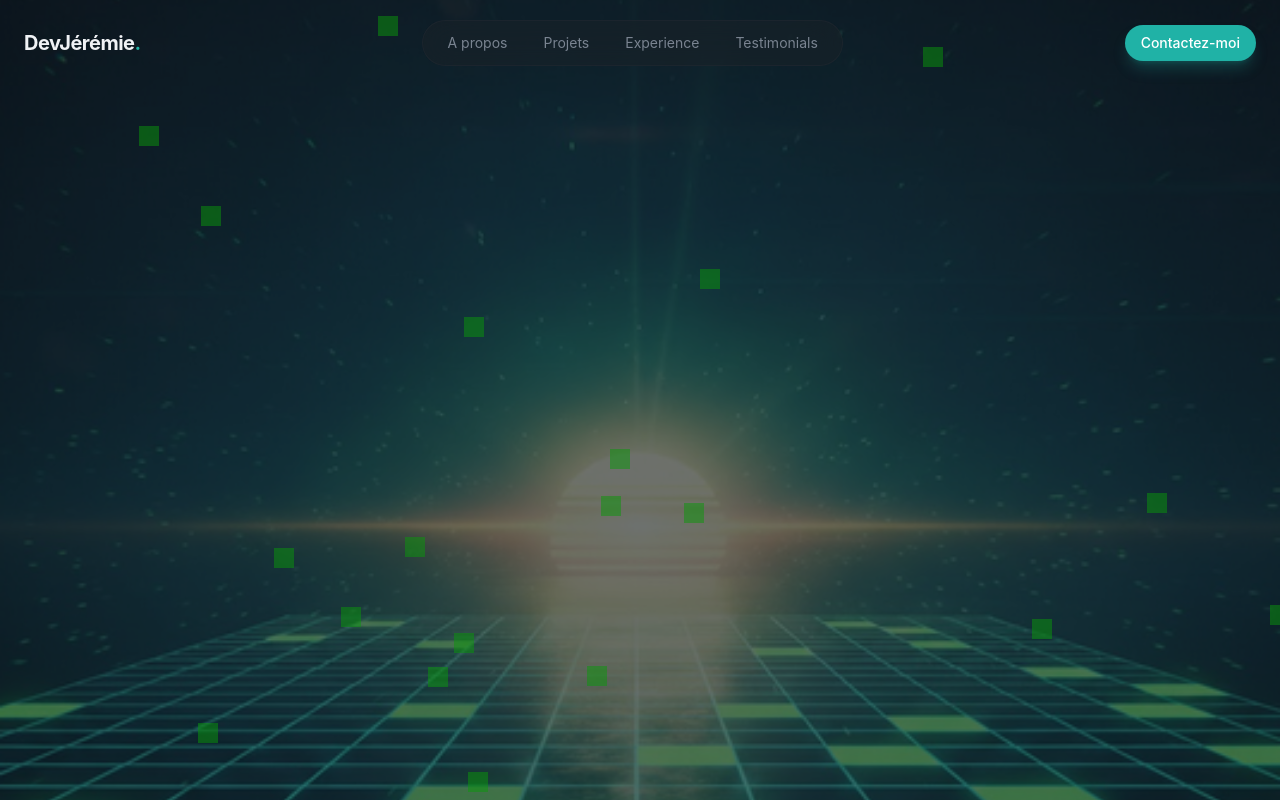
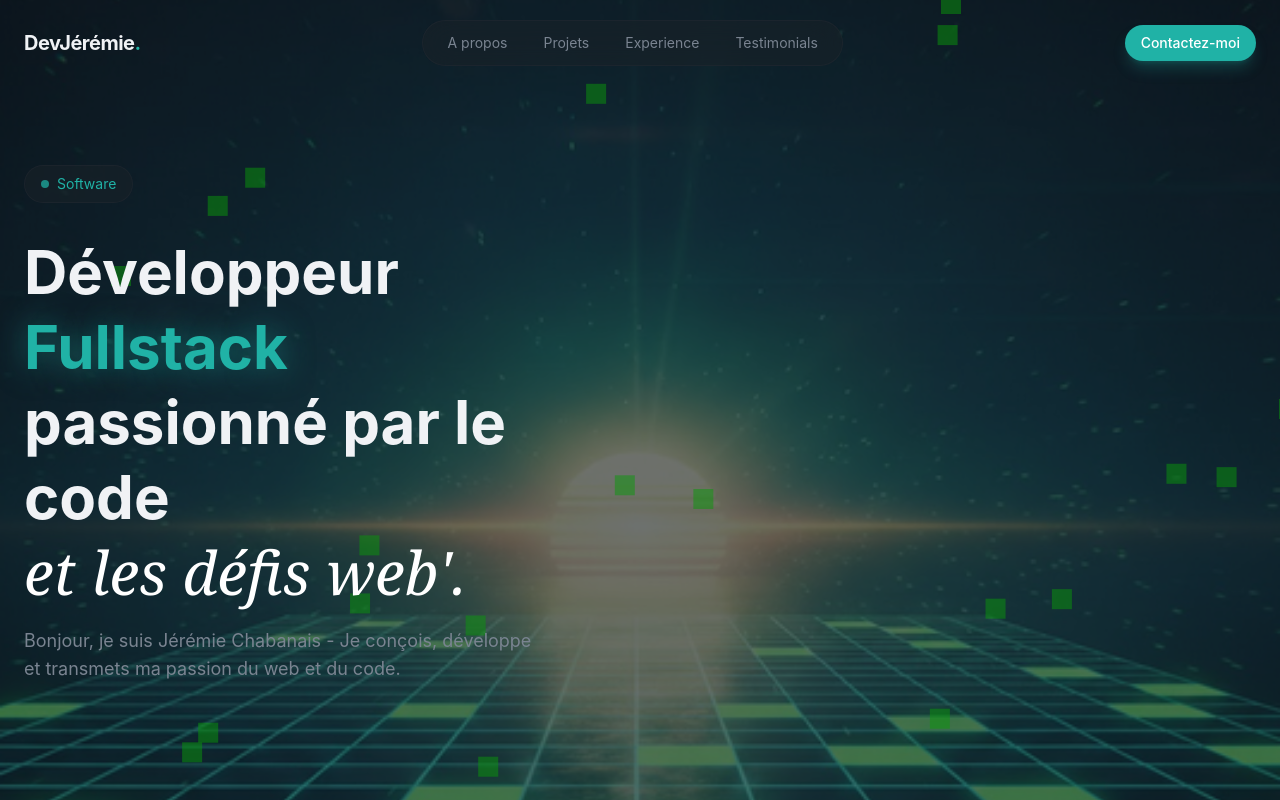
Before and after one commit to devJeremie/Tuto-Portfolio, a React (Vite) app: page / in a window 1280 px wide. Built offline with nearby package versions, Linux system fonts and the light colour scheme.

Commit message:
Maj-MathRandom ResolveError- Maj-Hero

```diff
--- a/src/index.css
+++ b/src/index.css
@@ -41,11 +41,15 @@
     backdrop-filter: blur(16px);
     border: 1px solid color-mix(in srgb, var(--color-border) 50%, transparent);
   }
-    .glass-strong {
-      background-color: color-mix(in srgb, var(--color-surface) 80%, transparent);
-      backdrop-filter: blur(24px);
-      border: 1px solid color-mix(in srgb, var(--color-border) 60%, transparent);
-    }
+  .glass-strong {
+    background-color: color-mix(in srgb, var(--color-surface) 80%, transparent);
+    backdrop-filter: blur(24px);
+    border: 1px solid color-mix(in srgb, var(--color-border) 60%, transparent);
+  }
+  .glow-text {
+    text-shadow: 0 0 30px
+      color-mix(in srgb, var(--color-primary) 50%, transparent);
+  }
 }
 @layer utilities {
   @keyframes fade-in {
@@ -60,6 +64,23 @@
       filter: blur(0);
     }
   }
+
+  @keyframes slow-drift {
+    0%,
+    100% {
+      transform: translate(0, 0);
+    }
+    25% {
+      transform: translate(20px, -30px);
+    }
+    50% {
+      transform: translate(-15px, 20px);
+    }
+    75% {
+      transform: translate(30px, 10px);
+    }
+  }
+
   .animate-fade-in {
     animation: fade-in 0.8s ease-out both;
   }
--- a/src/sections/Hero.jsx
+++ b/src/sections/Hero.jsx
@@ -1,4 +1,12 @@
+const positions = [...Array(20)].map(() => ({
+    top: `${Math.random() * 100}%`,
+    left: `${Math.random() * 100}%`,
+    animationDuration: `${15 + Math.random() * 20}s`,
+    animationDelay: `${Math.random() * 5}s`,
+}));
+
 export const Hero = () => {
+
     return (
     <section className="relative min-h-screen flex items-center overflow-hidden">
         {/* Background */}
@@ -13,17 +21,51 @@ export const Hero = () => {
         </div>
         {/*Carré vert type repo github*/}
         <div className="absoute inset-0 overflow-hidden pointer-events-none">
-            {[...Array(20)].map((_, index)  => (
+            {positions.map((pos, index) => (
                 <div
+                    key={index}
                     className="absolute w-5 h-5 opacity-50"
                     style={{
                         backgroundColor: '#0a970a',
-                        top: `${Math.random() * 100}%`,
-                        left: `${Math.random() * 100}%`,
+                        top: pos.top,
+                        left: pos.left,
+                        animation: `slow-drift ${pos.animationDuration} ease-in-out infinite`,
+                        animationDelay: pos.animationDelay,
                     }}
                 />
             ))}
         </div>
+        {/*Contenu principal*/}
+        <div className="container mx-auto px-6 pt-32 pb-20 relative z-10">
+            <div className="grid lg:grid-cols-2 gap-12 items-center">
+            {/*Colonne de gauche contenu textuel*/}
+                <div className="space-y-8">
+                    <div className="animate-fade-in">
+                        <span className="inline-flex items-center gap-2 px-4 py-2 rounded-full glass text-sm text-primary">
+                            <span className="w-2 h-2 bg-primary rounded-full animate-pulse"/>
+                                Software
+                        </span>
+                    </div>
+                    {/*Titre principal*/}
+                    <div className="space-y-4">
+                        <h1 className="text-4xl md:text-5xl lg:text-6xl font-bold leading-tight animate-fade-in">
+                            Développeur <span className="text-primary glow-text">Fullstack</span>
+                            <br />
+                            passionné par le code
+                            <br />
+                            <span className="font-serif italic font-normal text-white">
+                                et les défis web'.
+                            </span>
+                        </h1>
+                        <p className="text-lg text-muted-foreground max-w-lg animate-fade-in">
+                            Bonjour, je suis Jérémie Chabanais - Je conçois, développe et transmets
+                            ma passion du web et du code.
+                        </p>
+                    </div>
+                </div>
+            {/*Colonne de droite image*/}
+            </div>
+        </div>
     </section>
     );
 }
```
